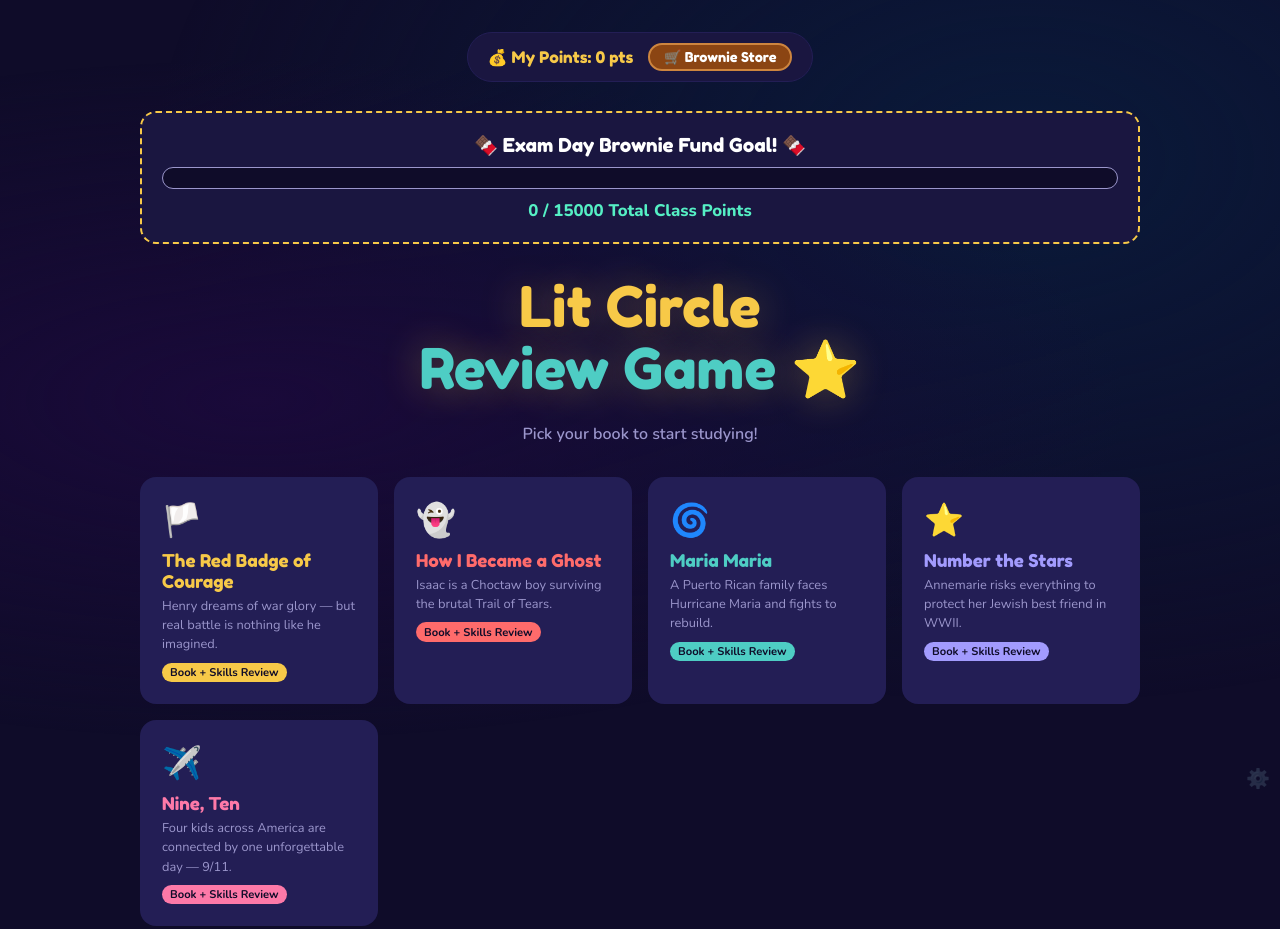
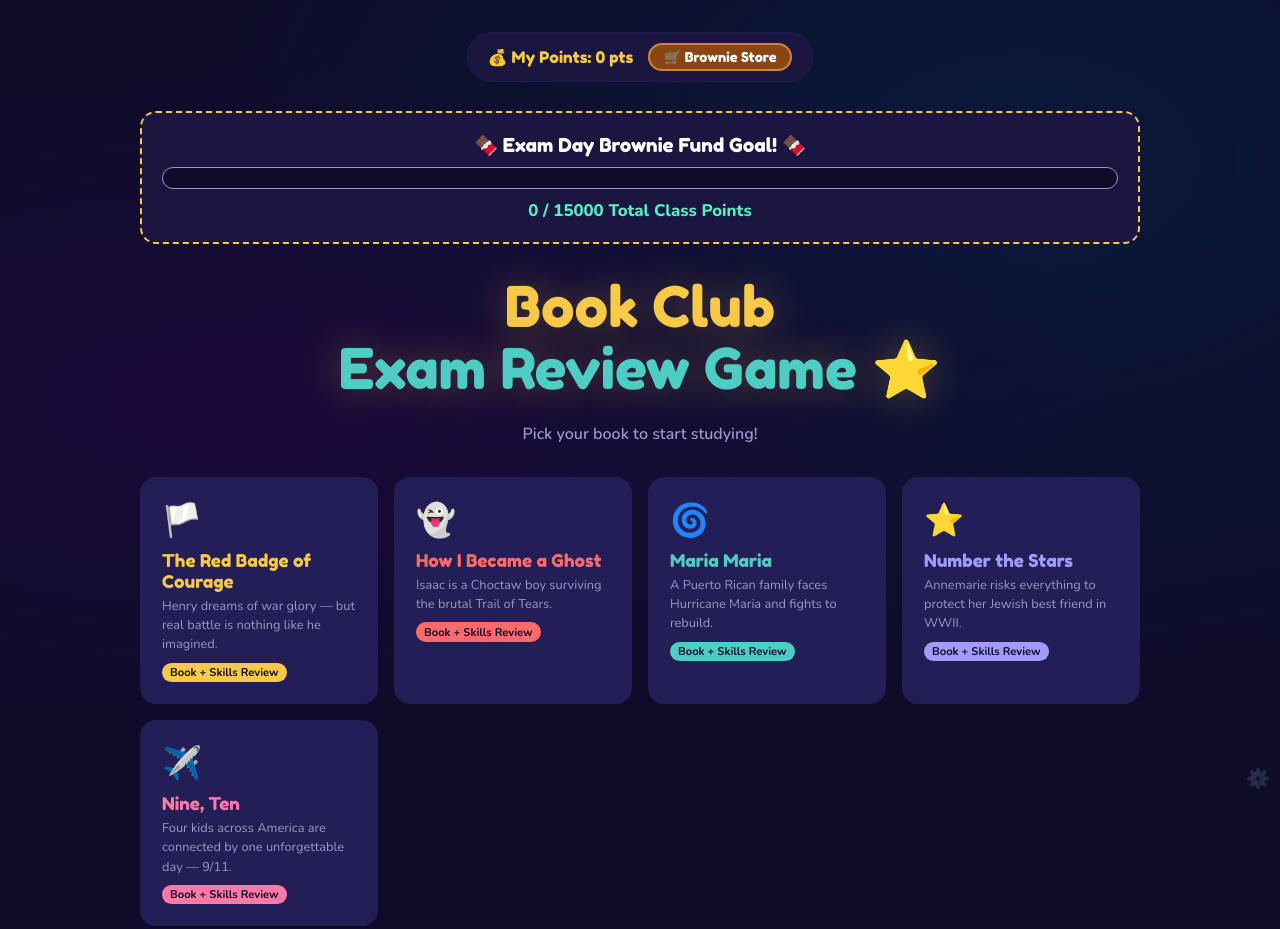
Before and after one commit to kendallwalker-maker/78exam-practice26, a plain HTML site: page index.html in a window 1280 px wide. Drawn offline with nearby package versions, Linux system fonts and the light colour scheme.

Commit message:
Update logo and tagline in index.html

```diff
--- a/index.html
+++ b/index.html
@@ -123,7 +123,7 @@ body::before{content:'';position:fixed;inset:0;background:radial-gradient(ellips
       </div>
       <div class="goal-text"><span id="class-total-disp">0</span> / <span id="class-target-disp">15000</span> Total Class Points</div>
   </div>
-  <div class="logo">Lit Circle<br><span>Review Game</span> ⭐</div>
+  <div class="logo">Book Club<br><span>Exam Review Game</span> ⭐</div>
   <div class="tagline">Pick your book to start studying!</div>
   <div class="book-grid">
     <div class="book-card" style="--bc:#f7c948" onclick="selectBook(0)">
```
